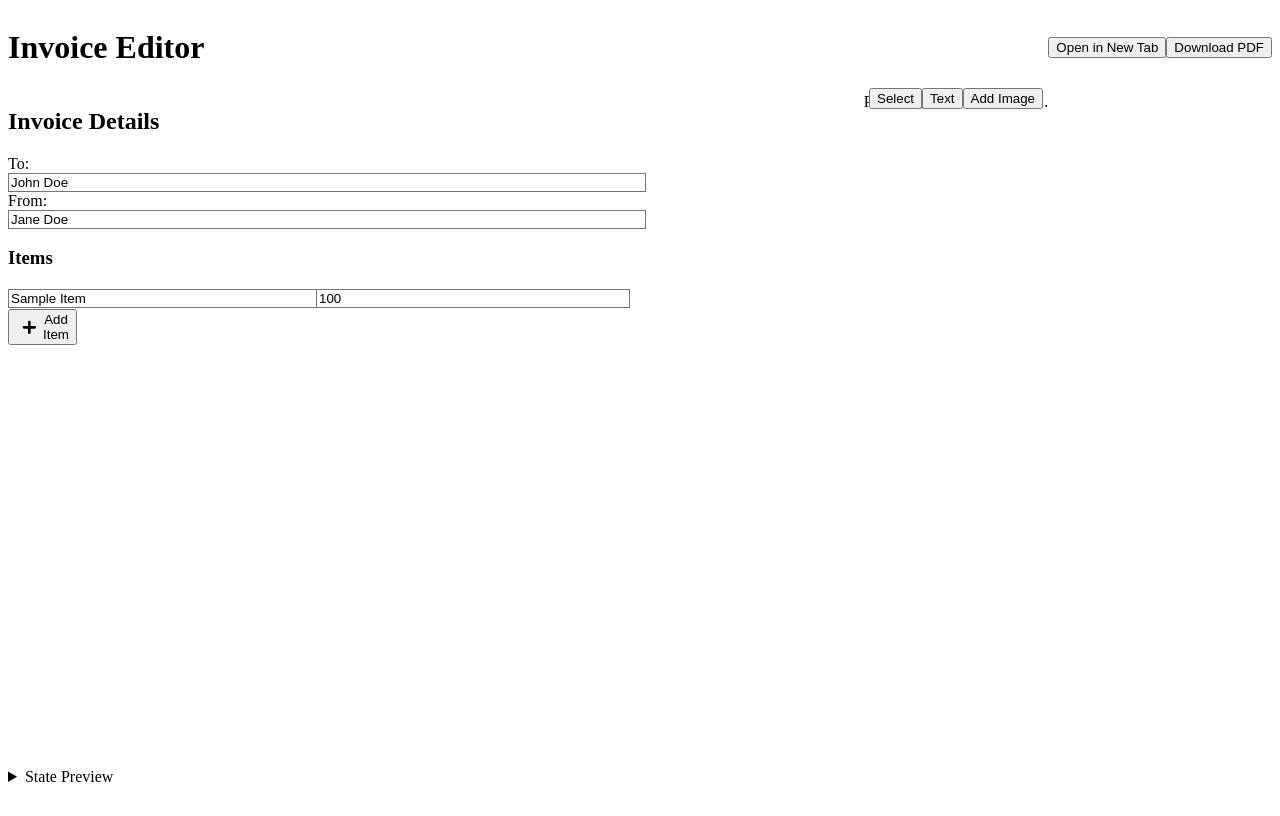
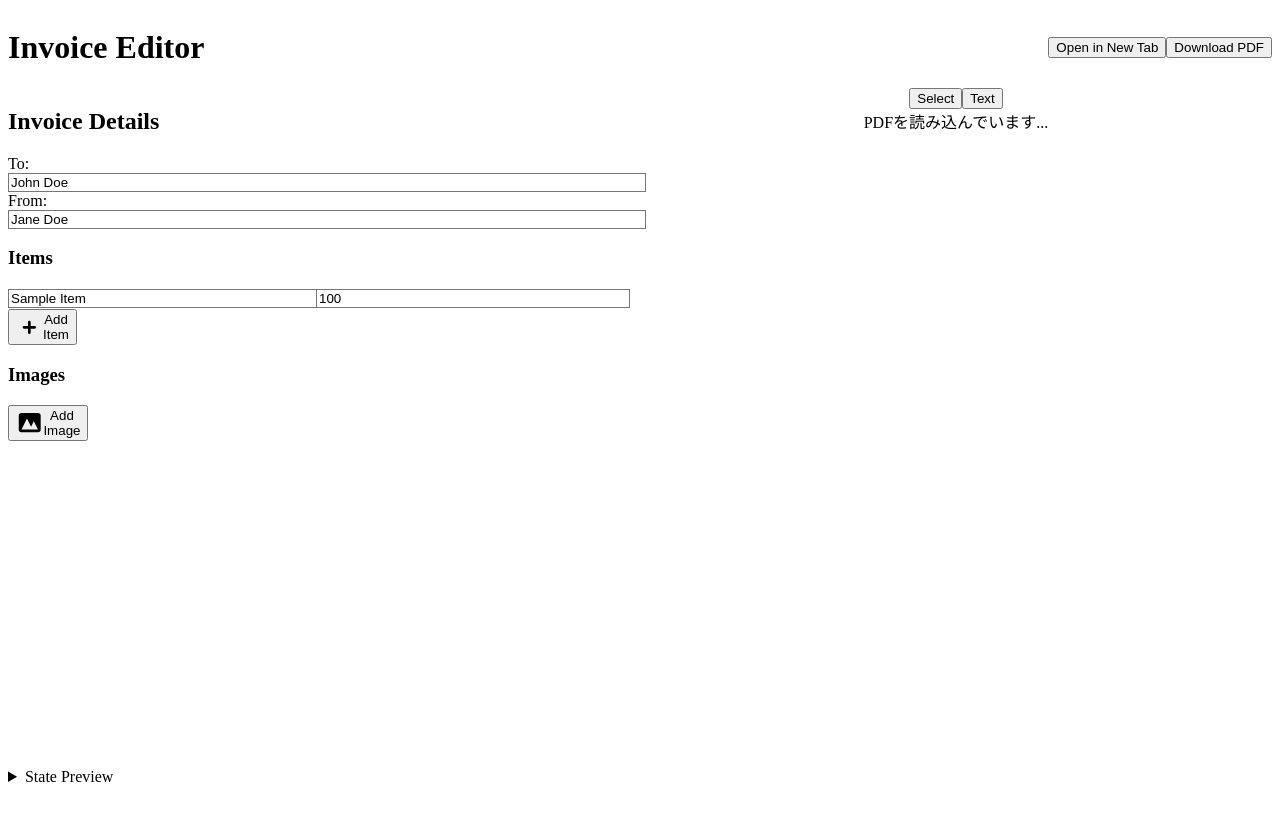
Before and after one commit to andsaki/pdf-editor, a React (Vite) app in the folder client/: page / in a window 1280 px wide. Built offline with nearby package versions, Linux system fonts and the light colour scheme; what @react-pdf/renderer would draw is missing.

Commit message:
Revert "feat(ui): 「画像を追加」ボタンをプレビューツールバーに移動"
This reverts commit 61116163b206c71a7d861a509937cf310f6fc1b8.

```diff
--- a/client/src/components/InvoiceForm.tsx
+++ b/client/src/components/InvoiceForm.tsx
@@ -1,4 +1,4 @@
-import React from 'react';
+import React, { useState, useRef } from 'react';
 import type { InvoiceData } from '../types';
 
 interface InvoiceFormProps {
@@ -7,6 +7,8 @@ interface InvoiceFormProps {
 }
 
 export const InvoiceForm: React.FC<InvoiceFormProps> = ({ invoiceData, setInvoiceData }) => {
+  const imageInputRef = useRef<HTMLInputElement>(null);
+
   const handleItemChange = (index: number, field: 'description' | 'amount', value: string) => {
     const newItems = [...invoiceData.items];
     if (field === 'amount') {
@@ -27,6 +29,36 @@ export const InvoiceForm: React.FC<InvoiceFormProps> = ({ invoiceData, setInvoic
   const removeItem = (index: number) => {
     const newItems = invoiceData.items.filter((_, i) => i !== index);
     setInvoiceData({ ...invoiceData, items: newItems });
+  };
+
+  const handleImageUpload = (event: React.ChangeEvent<HTMLInputElement>) => {
+    const file = event.target.files?.[0];
+    if (!file) return;
+
+    const reader = new FileReader();
+    reader.onload = (e) => {
+      const data = e.target?.result as string;
+      if (data) {
+        const img = new Image();
+        img.onload = () => {
+          setInvoiceData((prev) => ({
+            ...prev,
+            images: [
+              ...(prev.images || []),
+              {
+                data,
+                x: 50,
+                y: 50,
+                width: img.width,
+                height: img.height,
+              },
+            ],
+          }));
+        };
+        img.src = data;
+      }
+    };
+    reader.readAsDataURL(file);
   };
 
   return (
@@ -91,6 +123,34 @@ export const InvoiceForm: React.FC<InvoiceFormProps> = ({ invoiceData, setInvoic
           <span>Add Item</span>
         </button>
       </div>
+
+      <div>
+        <h3 className="text-xl font-bold mb-4 text-gray-800">Images</h3>
+        <input
+          type="file"
+          accept="image/*"
+          ref={imageInputRef}
+          onChange={handleImageUpload}
+          style={{ display: 'none' }}
+        />
+        <button
+          onClick={() => imageInputRef.current?.click()}
+          className="flex items-center space-x-2 bg-green-500 hover:bg-green-700 text-white font-bold py-2 px-4 rounded focus:outline-none focus:shadow-outline"
+        >
+          <svg xmlns="http://www.w3.org/2000/svg" className="h-5 w-5" viewBox="0 0 20 20" fill="currentColor">
+            <path fillRule="evenodd" d="M4 3a2 2 0 00-2 2v10a2 2 0 002 2h12a2 2 0 002-2V5a2 2 0 00-2-2H4zm12 12H4l4-8 3 6 2-4 3 6z" clipRule="evenodd" />
+          </svg>
+          <span>Add Image</span>
+        </button>
+        <div className="mt-4 space-y-2">
+          {invoiceData.images?.map((_, index) => (
+            <div key={`image-form-${index}`} className="p-2 border rounded flex justify-between items-center">
+              <p className="text-sm font-bold">Image {index + 1}</p>
+              <p className="text-xs text-gray-500">You can move and resize the image on the preview.</p>
+            </div>
+          ))}
+        </div>
+      </div>
     </div>
   );
 };
--- a/client/src/components/PdfPreview.tsx
+++ b/client/src/components/PdfPreview.tsx
@@ -42,38 +42,6 @@ export const PdfPreview: React.FC<PdfPreviewProps> = ({
   // 表示用のPDFバイトを生成
   const [pdfBytesForDisplay, setPdfBytesForDisplay] =
     useState<Uint8Array | null>(null);
-
-  const imageInputRef = useRef<HTMLInputElement>(null);
-
-  const handleImageUpload = (event: React.ChangeEvent<HTMLInputElement>) => {
-    const file = event.target.files?.[0];
-    if (!file) return;
-
-    const reader = new FileReader();
-    reader.onload = (e) => {
-      const data = e.target?.result as string;
-      if (data) {
-        const img = new Image();
-        img.onload = () => {
-          setInvoiceData((prev) => ({
-            ...prev,
-            images: [
-              ...(prev.images || []),
-              {
-                data,
-                x: 50,
-                y: 50,
-                width: img.width,
-                height: img.height,
-              },
-            ],
-          }));
-        };
-        img.src = data;
-      }
-    };
-    reader.readAsDataURL(file);
-  };
 
   // ツールのキーボードショートカット
   useEffect(() => {
@@ -384,8 +352,8 @@ export const PdfPreview: React.FC<PdfPreviewProps> = ({
   }
 
   return (
-    <div className="w-full h-full bg-gray-100 rounded-lg flex justify-center items-start overflow-auto relative">
-      <div className="absolute top-4 z-20 flex items-center mb-4 bg-white p-2 rounded shadow">
+    <div className="w-full h-full bg-gray-100 rounded-lg p-4 flex flex-col items-center overflow-auto">
+      <div className="flex items-center mb-4 bg-white p-2 rounded shadow">
         <button
           onClick={() => setActiveTool("select")}
           className={`px-3 py-1 rounded ${activeTool === "select" ? "bg-blue-500 text-white" : "bg-gray-200"}`}>
@@ -396,21 +364,9 @@ export const PdfPreview: React.FC<PdfPreviewProps> = ({
           className={`ml-2 px-3 py-1 rounded ${activeTool === "text" ? "bg-blue-500 text-white" : "bg-gray-200"}`}>
           Text
         </button>
-        <input
-          type="file"
-          accept="image/*"
-          ref={imageInputRef}
-          onChange={handleImageUpload}
-          style={{ display: 'none' }}
-        />
-        <button
-          onClick={() => imageInputRef.current?.click()}
-          className={`ml-2 px-3 py-1 rounded bg-gray-200`}>
-          Add Image
-        </button>
       </div>
       <div
-        className="w-full h-full flex justify-center items-start overflow-auto pt-16"
+        className="w-full h-full flex justify-center items-start overflow-auto"
         ref={containerRef}
       >
         <div className="relative shadow-lg">
@@ -511,11 +467,12 @@ export const PdfPreview: React.FC<PdfPreviewProps> = ({
                   });
                 }}
               >
-                              <img
-                                src={image.data}
-                                style={{ width: "100%", height: "100%", pointerEvents: "none" }}
-                                alt={`invoice-image-${index}`}
-                              />              </Rnd>
+                <img
+                  src={image.data}
+                  style={{ width: "100%", height: "100%", pointerEvents: "none" }}
+                  alt={`invoice-image-${index}`}
+                />
+              </Rnd>
             ))}
 
           {/* 新しいテキストを追加するための透明なオーバーレイ */}
```
